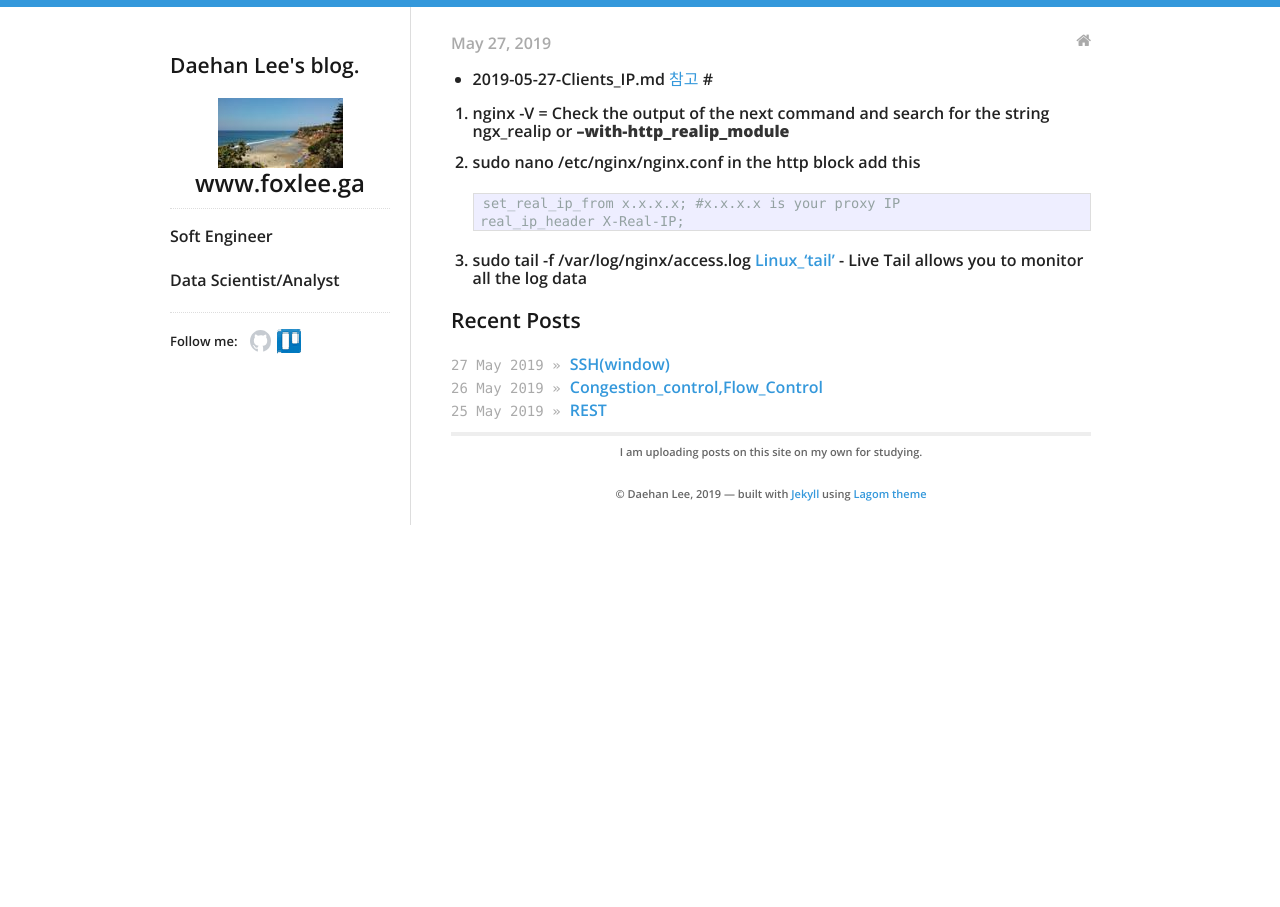
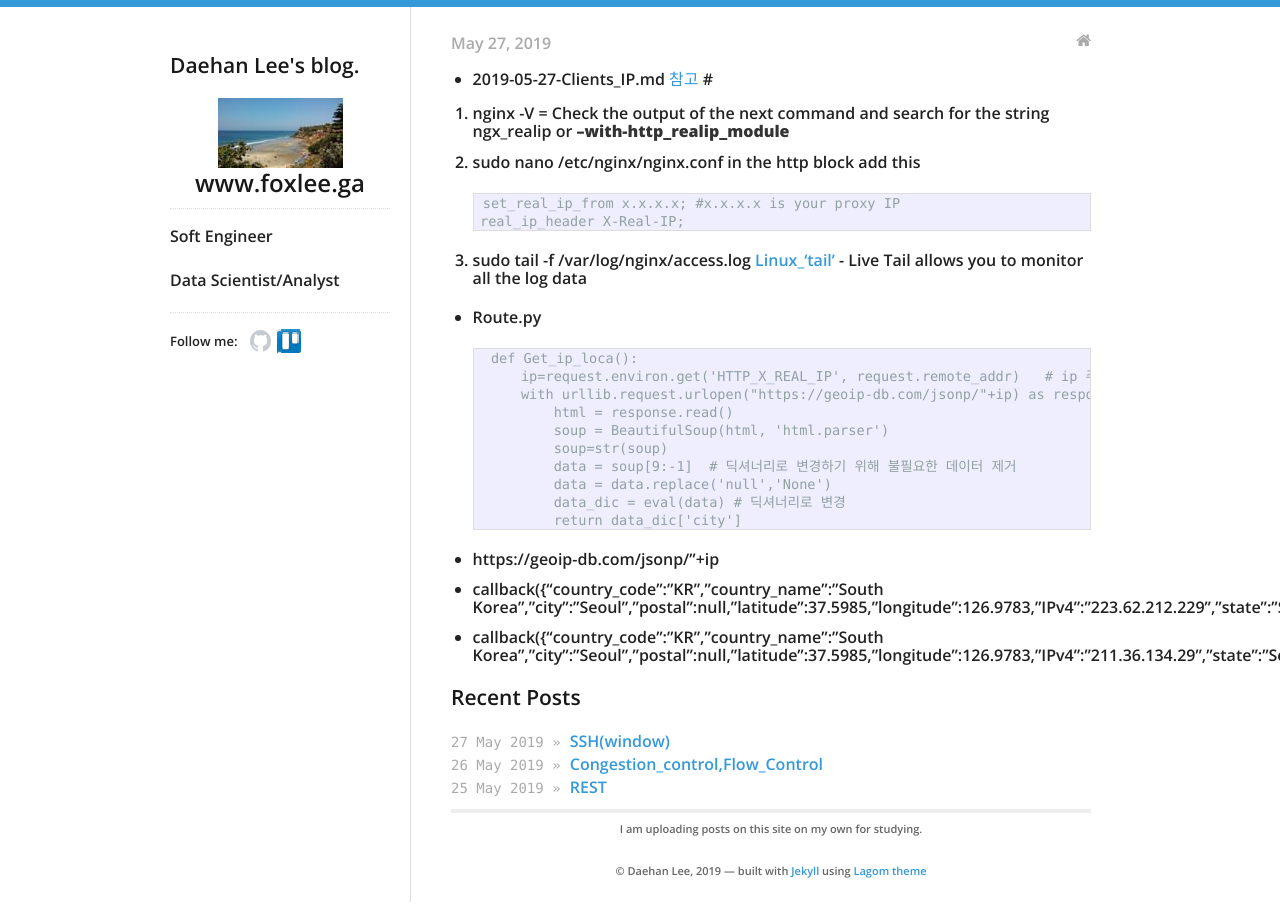
Before and after one commit to daehan0226/Study, a Jekyll site: the page built from _posts/2019-05-27-Clients_IP.md, in a window 1280 px wide. Built offline with Jekyll 4.4.1, drawn with Linux system fonts in a browser that asks for light colours.

Commit message:
Update 2019-05-27-Clients_IP.md

```diff
--- a/_posts/2019-05-27-Clients_IP.md
+++ b/_posts/2019-05-27-Clients_IP.md
@@ -17,6 +17,31 @@ categories:
 3. sudo tail -f /var/log/nginx/access.log
 [Linux_'tail'] - Live Tail allows you to monitor all the log data
 
+* Route.py
+
+       def Get_ip_loca():
+           ip=request.environ.get('HTTP_X_REAL_IP', request.remote_addr)   # ip 주소 받기
+           with urllib.request.urlopen("https://geoip-db.com/jsonp/"+ip) as response:   # ip 로 위치 확인
+               html = response.read()
+               soup = BeautifulSoup(html, 'html.parser')
+               soup=str(soup)
+               data = soup[9:-1]  # 딕셔너리로 변경하기 위해 불필요한 데이터 제거
+               data = data.replace('null','None')
+               data_dic = eval(data) # 딕셔너리로 변경
+               return data_dic['city']
+
+
+
+
+* https://geoip-db.com/jsonp/"+ip
+* callback({"country_code":"KR","country_name":"South Korea","city":"Seoul","postal":null,"latitude":37.5985,"longitude":126.9783,"IPv4":"223.62.212.229","state":"Seoul"})
+* callback({"country_code":"KR","country_name":"South Korea","city":"Seoul","postal":null,"latitude":37.5985,"longitude":126.9783,"IPv4":"211.36.134.29","state":"Seoul"})
+
+
+
+
+
+
 
 
 [참고]:https://www.x4b.net/kb/RealIP-Nginx
```
